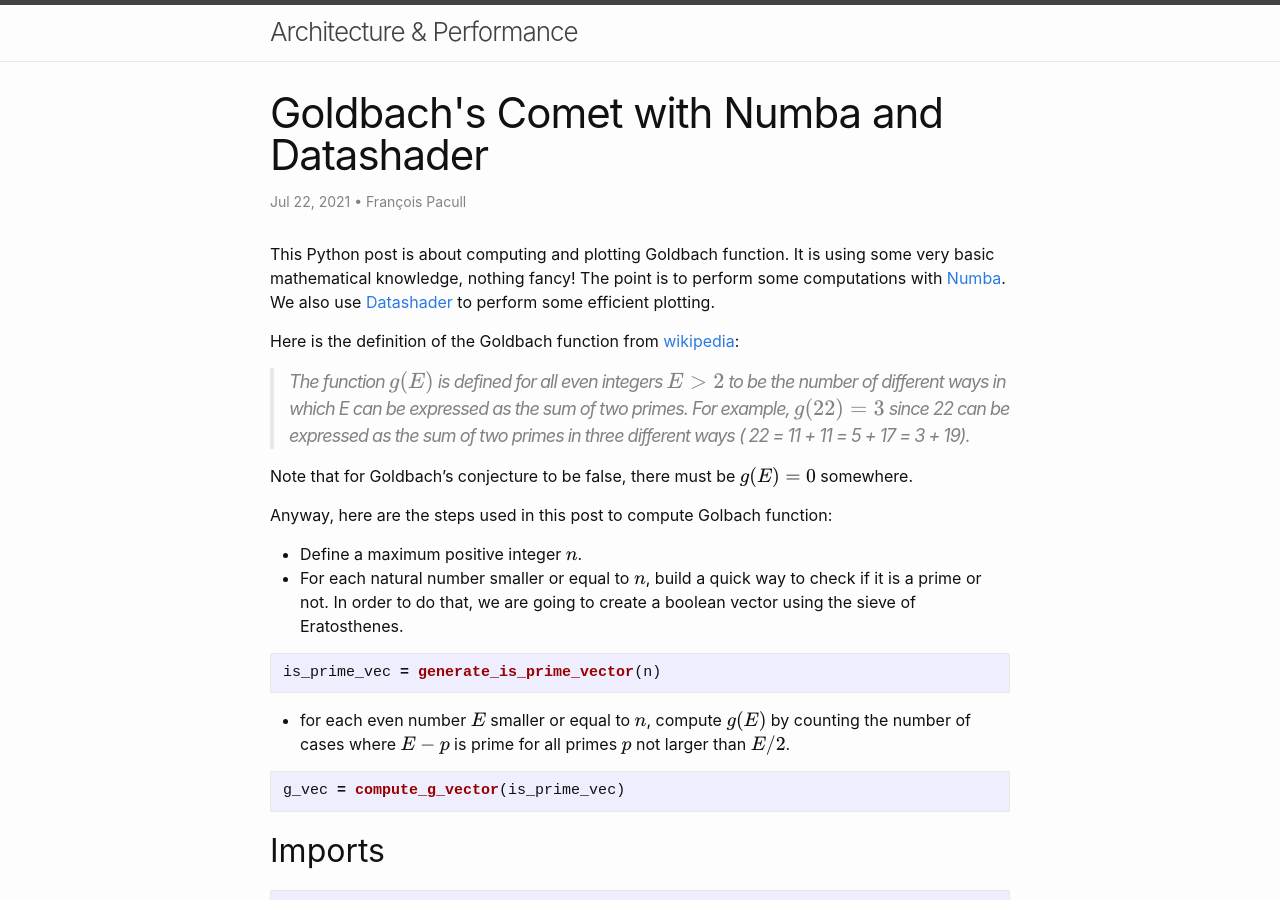
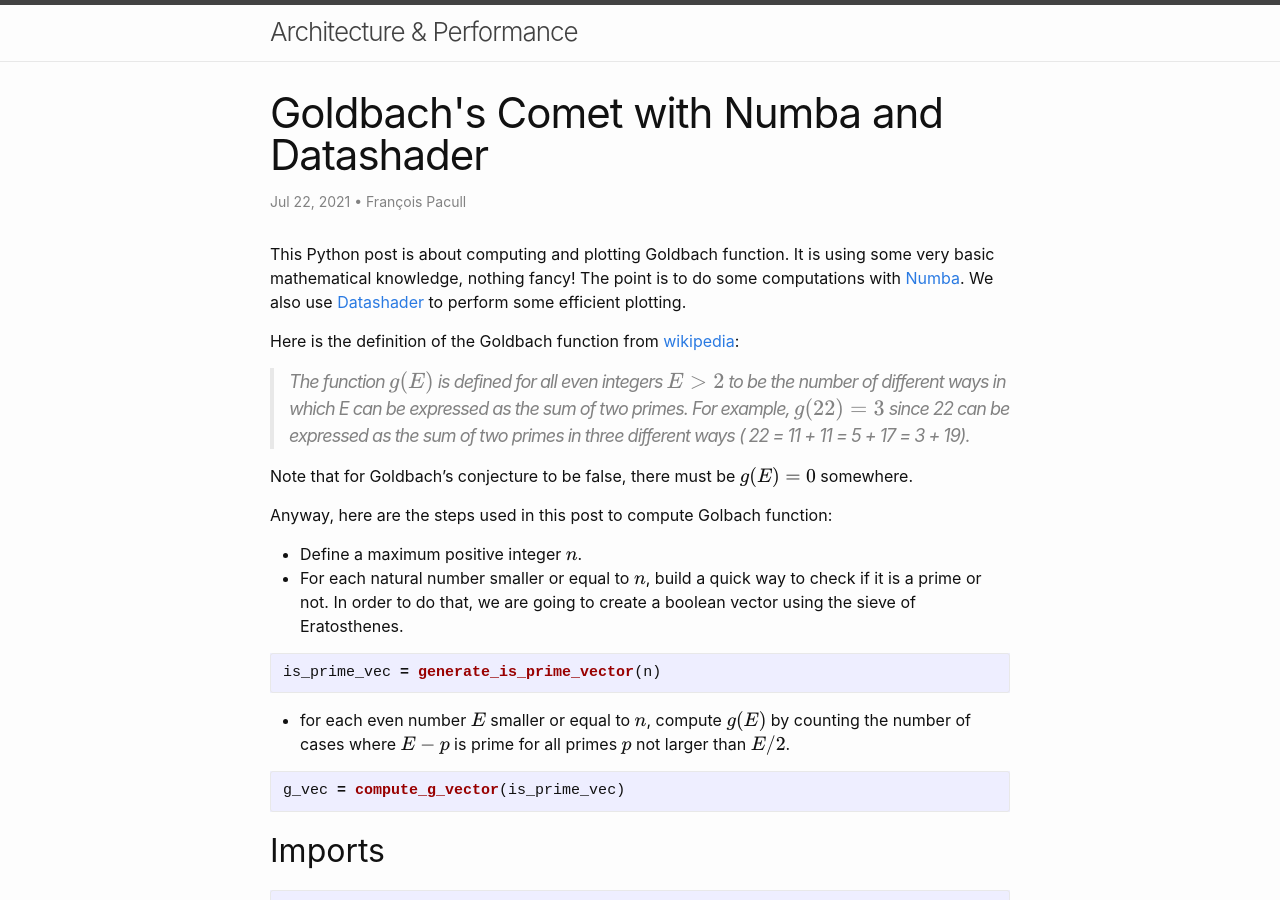
Before and after one commit to aetperf/aetperf.github.io, a Jekyll site: the page built from _posts/2021-07-22-Goldbach-s-Comet-with-Numba-and-Datashader.md, in a window 1280 px wide and 900 px high. Built offline with Jekyll 4.4.1, drawn with Linux system fonts in a browser that asks for light colours; formulas are drawn with MathJax 3; comment, search, counter and statistics services are not loaded; some of the changed text lies outside the part shown.

Commit message:
minor corrections

```diff
--- a/_posts/2021-07-22-Goldbach-s-Comet-with-Numba-and-Datashader.md
+++ b/_posts/2021-07-22-Goldbach-s-Comet-with-Numba-and-Datashader.md
@@ -6,7 +6,7 @@
 tags: Python Goldbach primes Python Numba Datashader visualization
 ---
 
-This Python post is about computing and plotting Goldbach function. It is using some very basic mathematical knowledge, nothing fancy! The point is to perform some computations with [Numba](http://numba.pydata.org/). We also use [Datashader](https://datashader.org/) to perform some efficient plotting.
+This Python post is about computing and plotting Goldbach function. It is using some very basic mathematical knowledge, nothing fancy! The point is to do some computations with [Numba](http://numba.pydata.org/). We also use [Datashader](https://datashader.org/) to perform some efficient plotting.
 
 Here is the definition of the Goldbach function from [wikipedia](https://en.wikipedia.org/wiki/Goldbach%27s_comet):
 
```
Also changed, not shown: other parts of _posts/2021-07-22-Goldbach-s-Comet-with-Numba-and-Datashader.md (+2 -0 lines).
